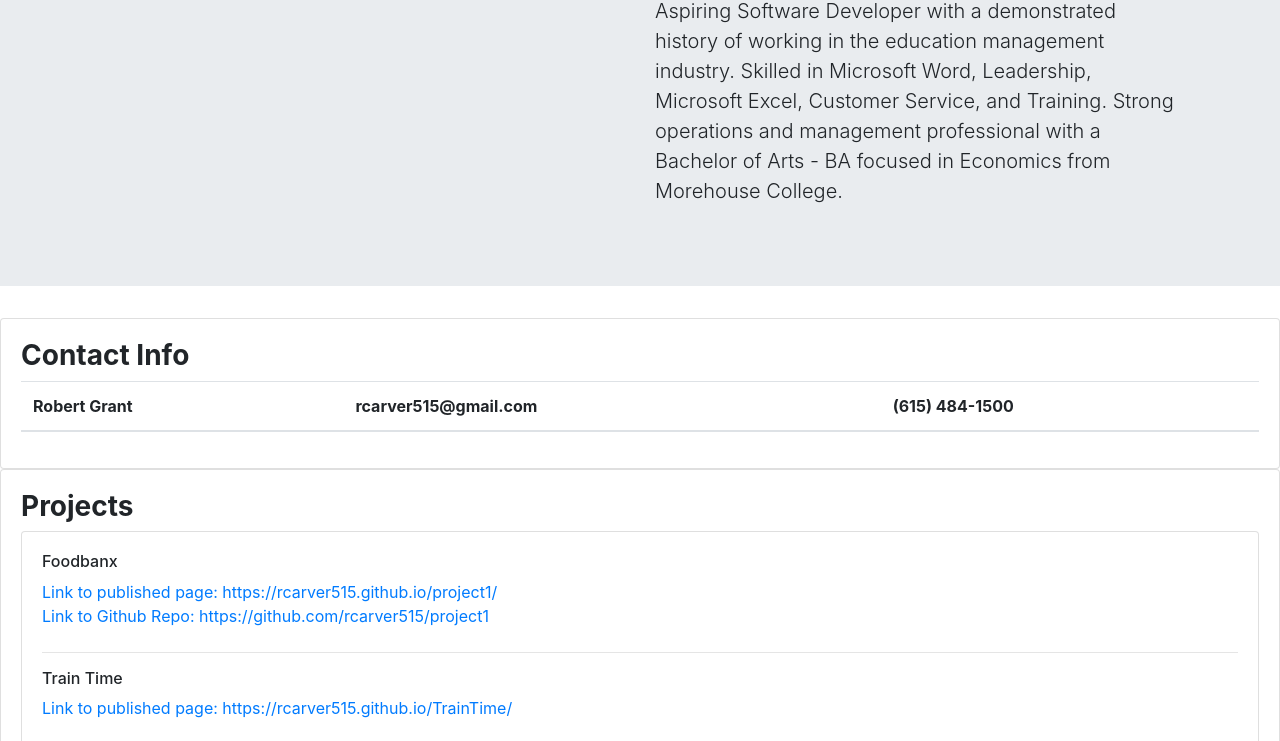
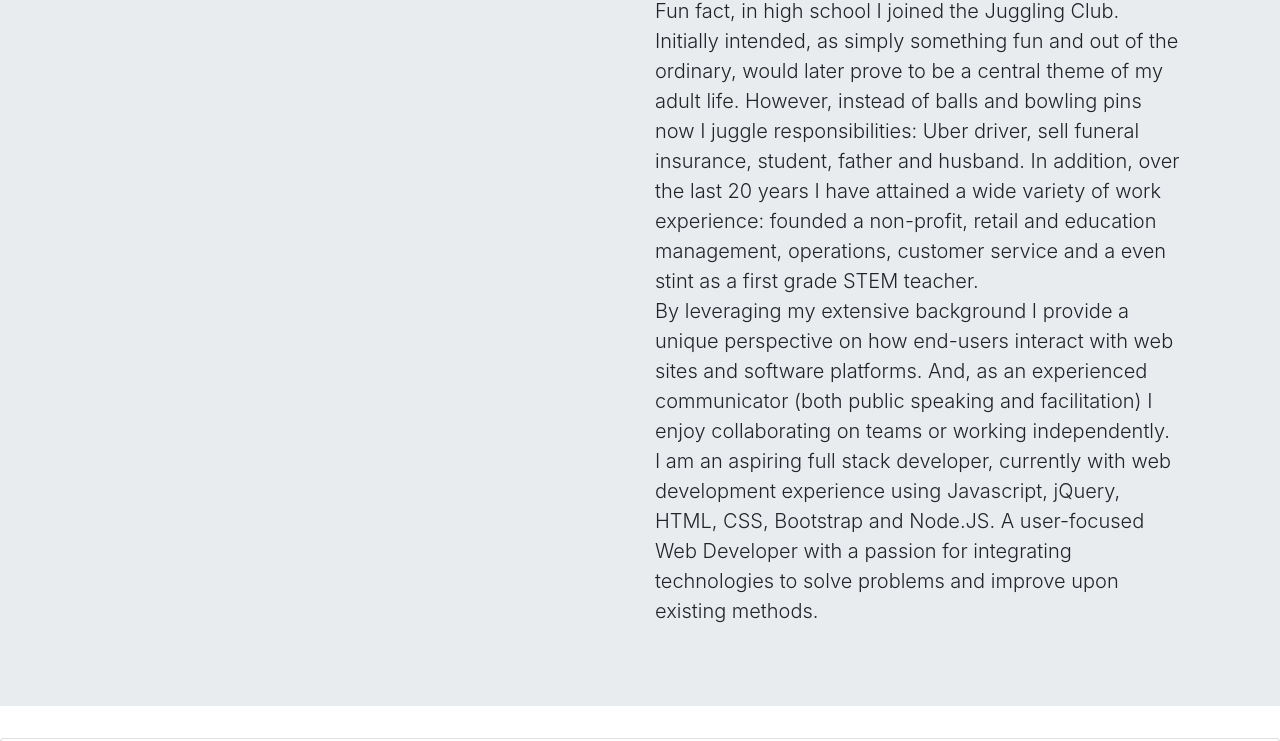
Before and after one commit to rcarver515/MyPortfolio, a plain HTML site: page index.html in a window 1280 px wide. Shown: the part 199-940 px from the top of the page. Drawn offline with nearby package versions, Linux system fonts and the light colour scheme; a script that the page names is missing.

Commit message:
Added About Me... <p>

```diff
--- a/index.html
+++ b/index.html
@@ -28,7 +28,7 @@
 <body>
 	<nav class="navbar navbar-dark bg-dark">
 		<a class="navbar-brand" href="#">
-			<i class="inverted fas fa-ankh"width="50" height="40" class="d-inline-block align-top" alt=""></i>
+			<i class="inverted fas fa-ankh" width="50" height="40" class="d-inline-block align-top" alt=""></i>
 			Coding Bootcamp- Robert Grant's Portfolio
 		</a>
 	</nav>
@@ -41,18 +41,29 @@
 						<img class="img-responsive">
 						<a href="https://www.linkedin.com/in/robert-grant-114723125">
 							<img src="C:\Users\Owner\desktop\Basic_Portfolio\assets\images\Nugget&Me.jpg"
-								title="Click Image & Goto My LinkedIn Profile" alt="Link to LinkedIn Profile" Style="width: 200px"
-								; "height: 400px" ;>
+								title="Click Image & Goto My LinkedIn Profile" alt="Link to LinkedIn Profile" Style="width: 20px"
+								; "height: 40px" ;>
 						</a>
 
 					</div>
-					<div class="col-lg">
-						<h1 class="display-4">My Portfolio</h1>
+					<div class="col-xl">
+						<h1 class="display-4">About me...</h1>
 						<p class="lead" class="d-inline-block align-top">
-							Aspiring Software Developer with a demonstrated history of working in the education management industry.
-							Skilled in Microsoft Word, Leadership, Microsoft Excel, Customer Service, and Training.
-							Strong operations and management professional with a Bachelor of Arts - BA focused in Economics
-							from Morehouse College.
+							Fun fact, in high school I joined the Juggling Club. Initially intended, as simply something fun and out
+							of the ordinary, would later prove to be a central theme of my adult life. However, instead of balls and
+							bowling pins now I juggle responsibilities: Uber driver, sell funeral insurance, student, father and
+							husband. In addition, over the last 20 years I have attained a wide variety of work experience: founded a
+							non-profit, retail and education management, operations, customer service and a even stint as a first
+							grade STEM teacher.<br>
+
+							By leveraging my extensive background I provide a unique perspective on how end-users interact with web
+							sites and software platforms. And, as an experienced communicator (both public speaking and facilitation)
+							I enjoy collaborating on teams or working independently. I am an aspiring full stack developer, currently
+							with web development experience using Javascript, jQuery, HTML, CSS, Bootstrap and Node.JS. A user-focused
+							Web Developer with a passion for integrating technologies to solve problems and improve upon existing
+							methods.
+
+
 						</p>
 					</div>
 				</div>
```
